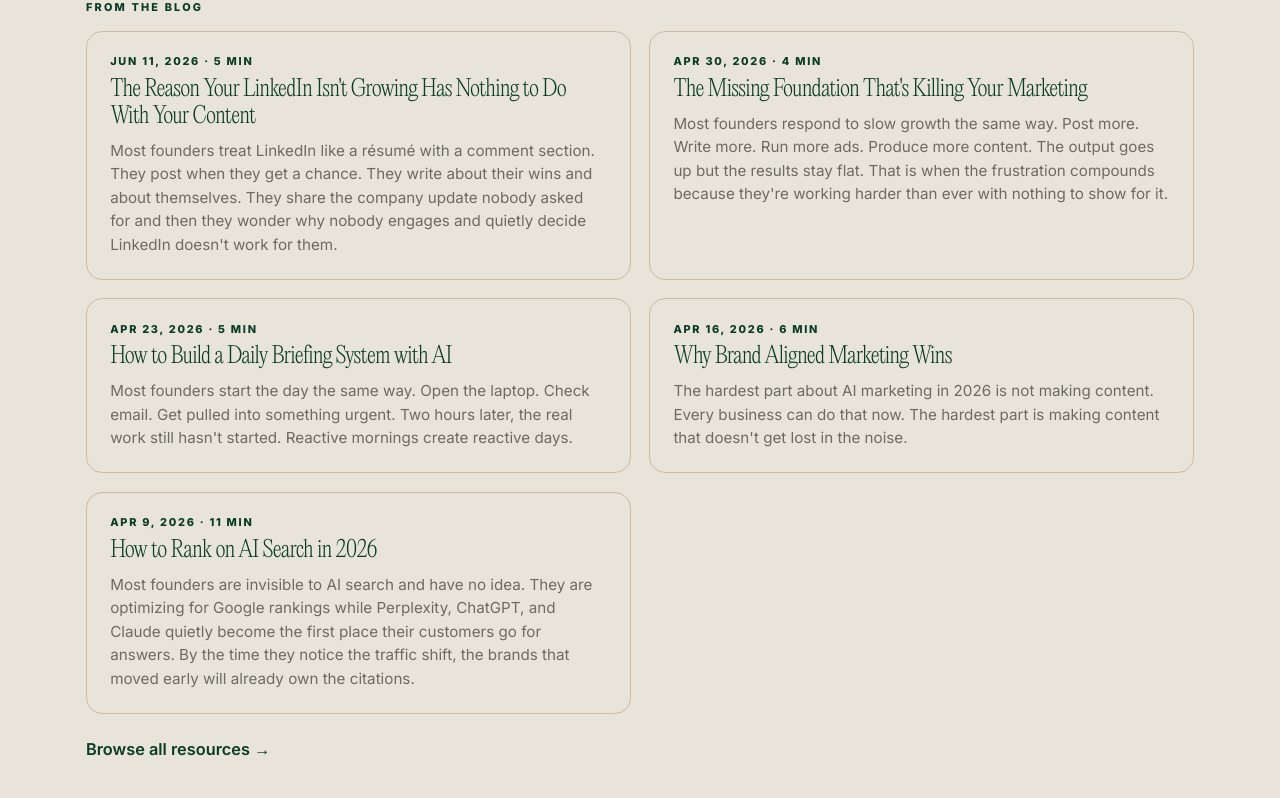
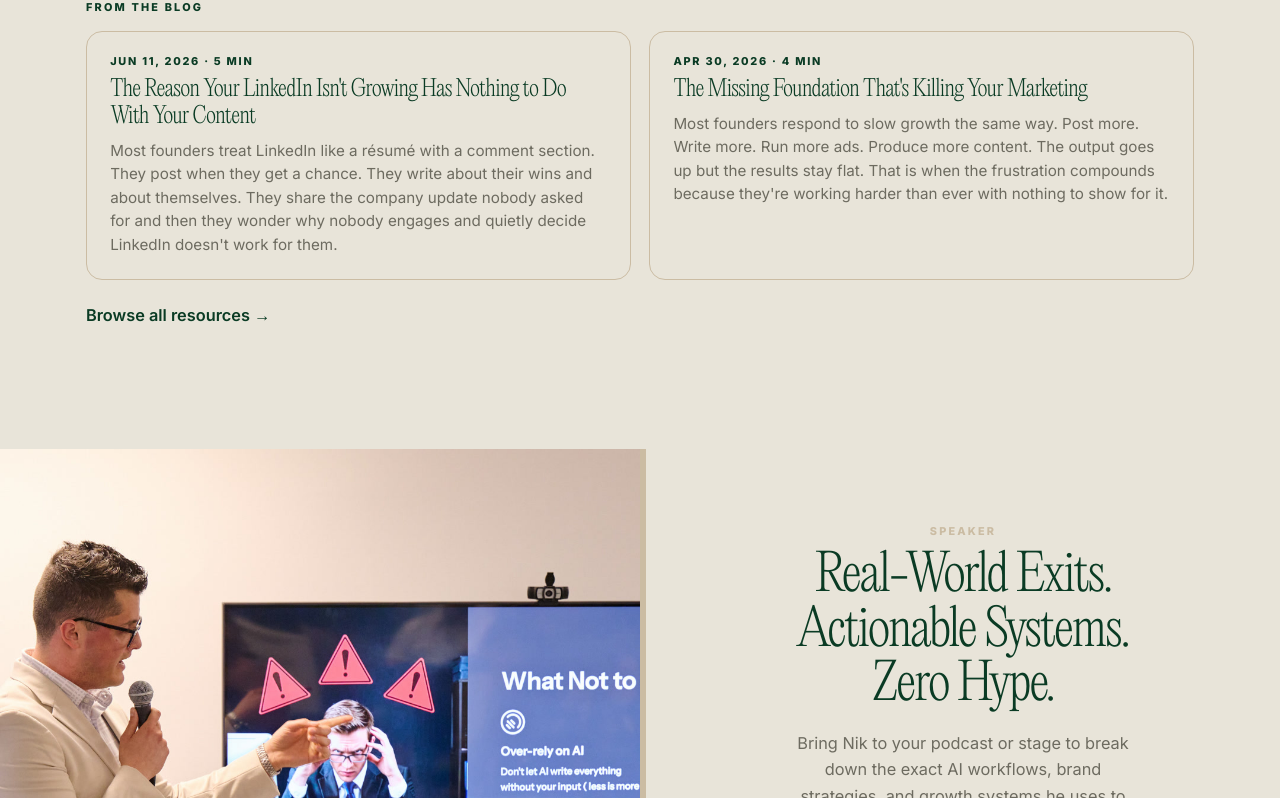
Before and after one commit to thenikvassev/nikvassev-site, a Next.js app: page / in a window 1280 px wide. Shown: the part 3253-4051 px from the top of the page. Built offline with nearby package versions, Linux system fonts and the light colour scheme; what @nitrosend/sdk would draw is missing.

Commit message:
Homepage blog strip: show only 2 latest posts

```diff
--- a/src/app/page.tsx
+++ b/src/app/page.tsx
@@ -82,7 +82,7 @@ export default function HomePage() {
           <div className="nv-blog-strip">
             <p className="nv-eyebrow">From the blog</p>
             <div className="nv-blog-list">
-              {blogPosts.map((post) => (
+              {blogPosts.slice(0, 2).map((post) => (
                 <Link
                   key={post.slug}
                   href={`/resources/${post.slug}`}
```
